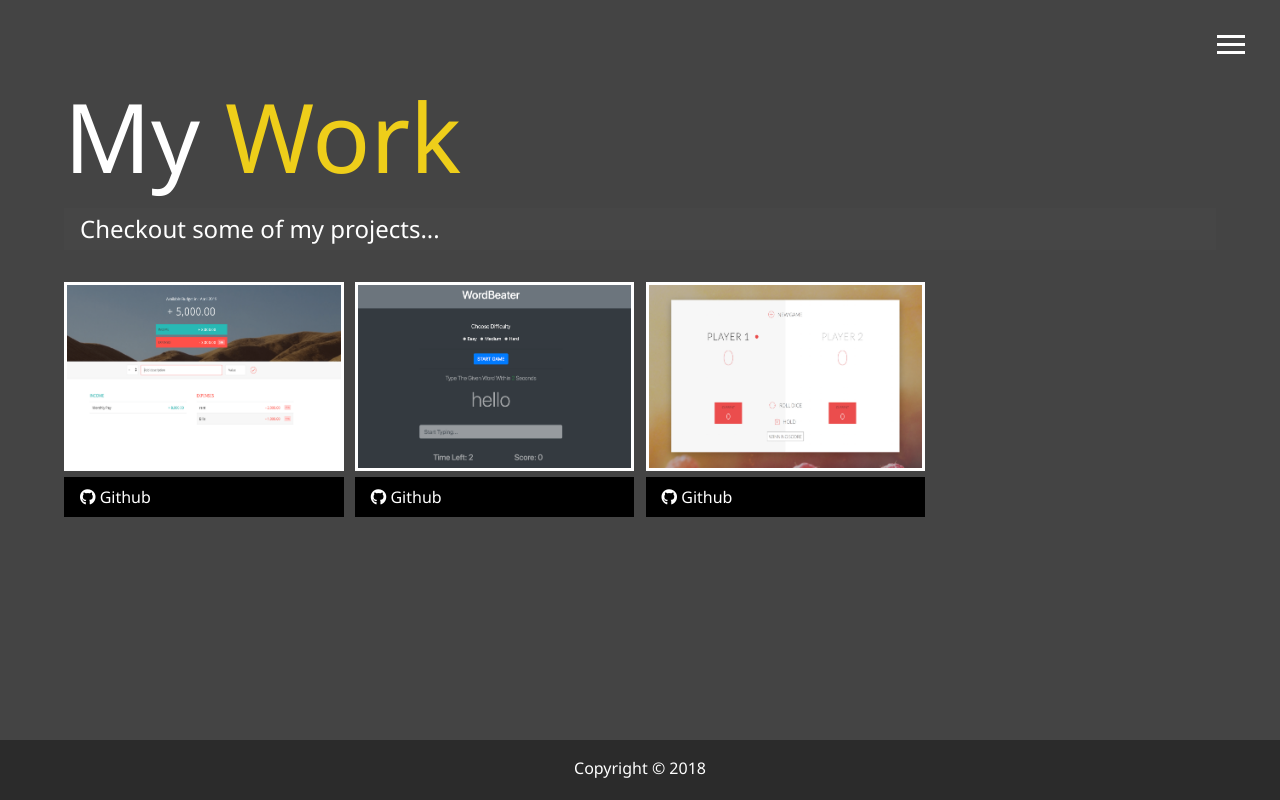
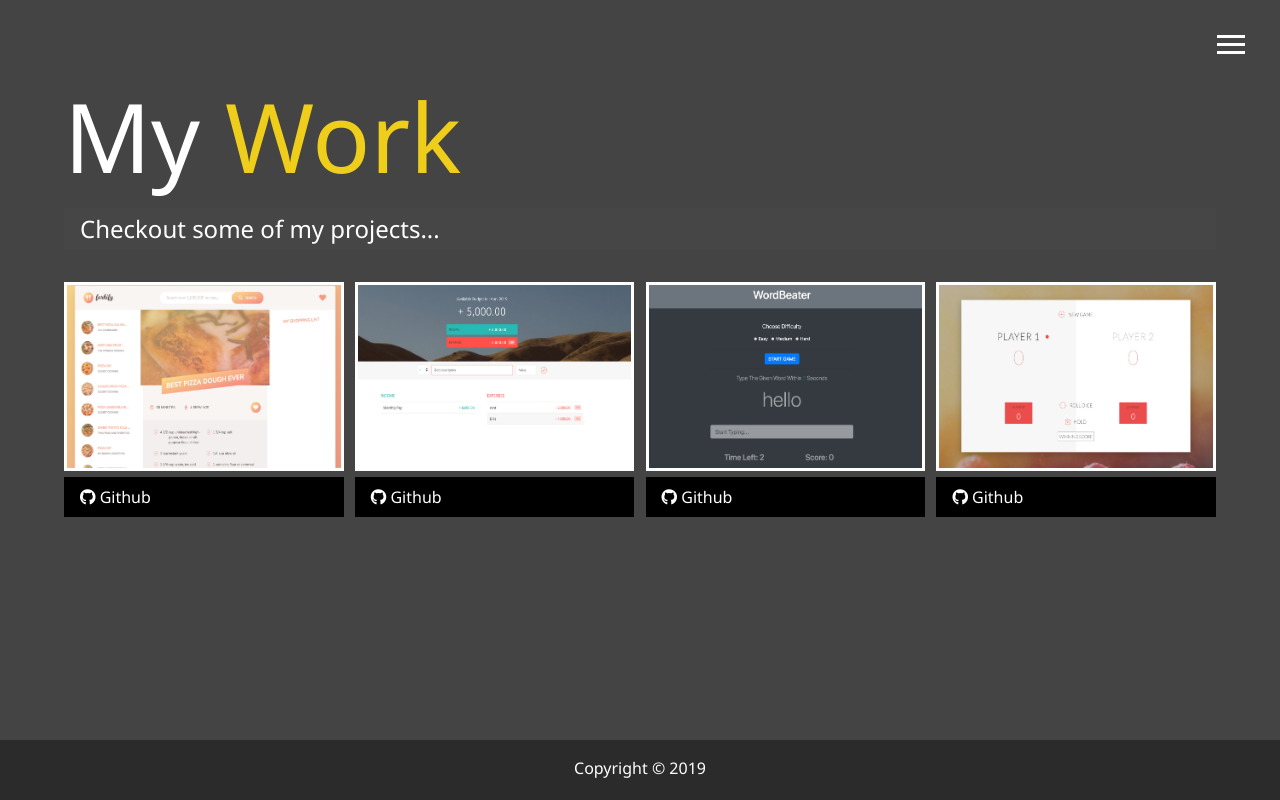
Before and after one commit to ssbrolly/modern-portfolio, a website: page dist/work.html in a window 1280 px wide. Drawn offline with Linux system fonts and the light colour scheme.

Commit message:
added forkify

```diff
--- a/dist/work.html
+++ b/dist/work.html
@@ -50,6 +50,17 @@
         <div class="projects">
 
             <div class="item">
+                <a href="https://ssbrolly.github.io/forkify" target="_blank">
+                    <img src="img/projects/forkify.png" alt="Project">
+                </a>
+                <!-- <a href="wordbeater/wordbeater.html" class="btn-light">
+                    <i class="fas fa-eye"></i> Wordbeater
+                </a> -->
+                <a href="https://github.com/ssbrolly/forkify" target="_blank" class="btn-dark">
+                    <i class="fab fa-github"></i> Github
+                </a>
+            </div>
+            <div class="item">
                 <a href="budgetApp/index.html" target="_blank">
                     <img src="img/projects/budget-app.png" alt="Project">
                 </a>
@@ -101,7 +112,7 @@
         </div>
     </main>
 
-    <footer id="main-footer">Copyright &copy; 2018</footer>
+    <footer id="main-footer">Copyright &copy; 2019</footer>
 
     <script>
         document.addEventListener("DOMContentLoaded", function(e) {
--- a/package.json
+++ b/package.json
@@ -8,7 +8,7 @@
     "sass": "node-sass -w scss/ -o dist/css/ --recursive",
     "deploy": "gh-pages -d dist"
   },
-  "author": "Usong Cho",
+  "author": "USong Cho",
   "license": "MIT",
   "dependencies": {
     "gh-pages": "^1.2.0",
```
Also changed, not shown: dist/img/projects/forkify.png (added).
